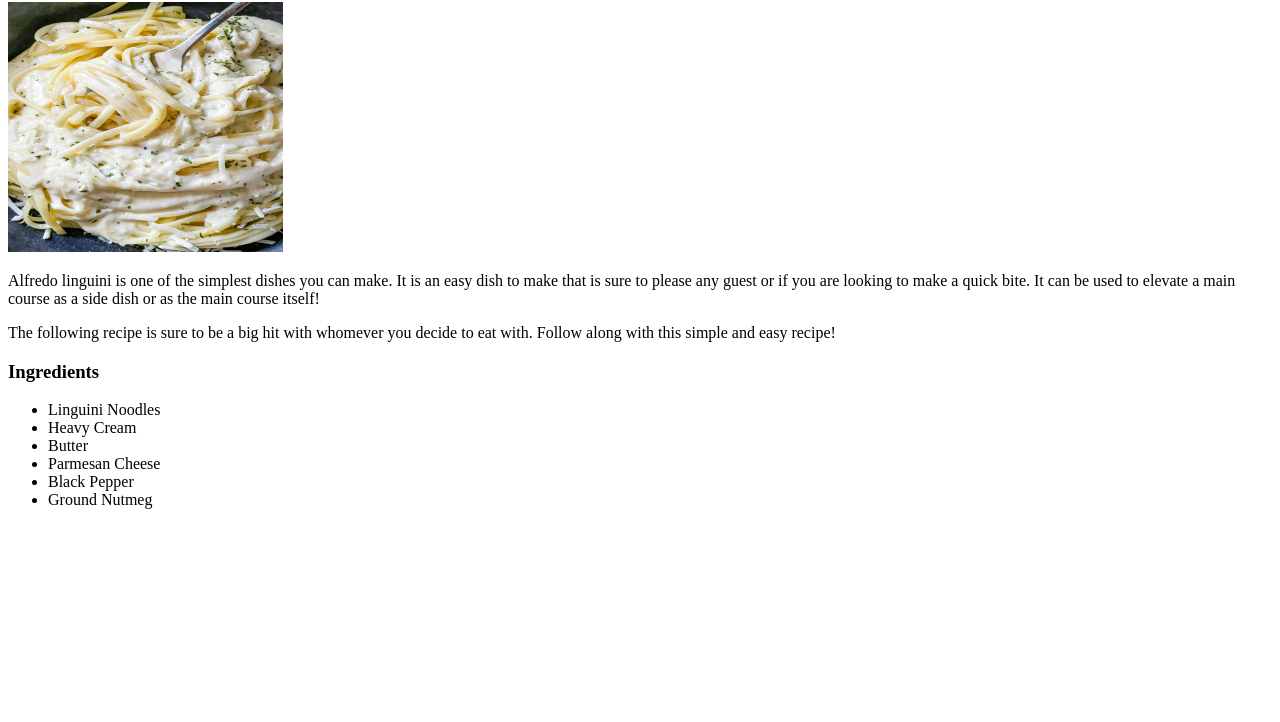
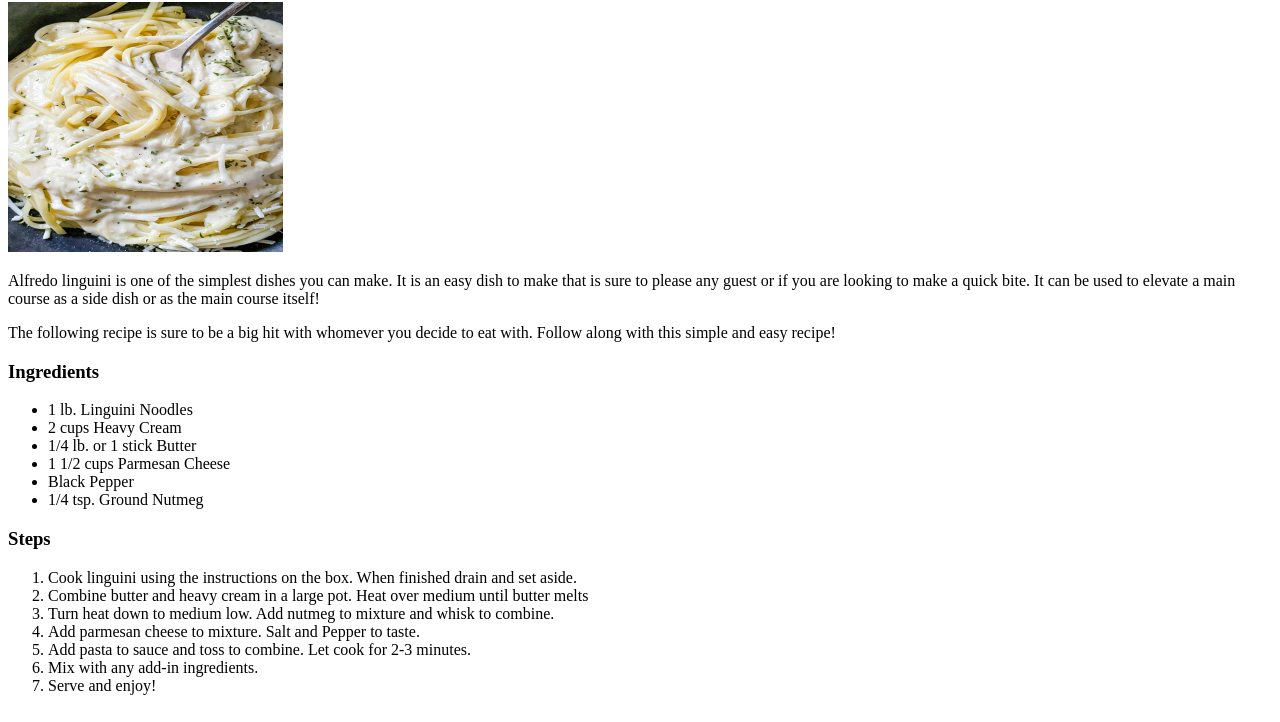
Before and after one commit to Godson5518/odin-recipes, a plain HTML site: page recipes/alfredo-linguini.html in a window 1280 px wide. Shown: the part 78-800 px from the top of the page. Drawn offline with Linux system fonts and the light colour scheme.

Commit message:
Added ordered list to Alfredo Linguini V.1

```diff
--- a/recipes/alfredo-linguini.html
+++ b/recipes/alfredo-linguini.html
@@ -20,12 +20,22 @@
     </p>
     <h3>Ingredients</h3>
     <ul>
-        <li>Linguini Noodles</li>
-        <li>Heavy Cream</li>
-        <li>Butter</li>
-        <li>Parmesan Cheese</li>
+        <li>1 lb. Linguini Noodles</li>
+        <li>2 cups Heavy Cream</li>
+        <li>1/4 lb. or 1 stick Butter</li>
+        <li>1 1/2 cups Parmesan Cheese</li>
         <li>Black Pepper</li>
-        <li>Ground Nutmeg</li>
+        <li>1/4 tsp. Ground Nutmeg</li>
     </ul>
+    <h3>Steps</h3>
+    <ol>
+        <li>Cook linguini using the instructions on the box. When finished drain and set aside.</li>
+        <li>Combine butter and heavy cream in a large pot. Heat over medium until butter melts</li>
+        <li>Turn heat down to medium low. Add nutmeg to mixture and whisk to combine.</li>
+        <li>Add parmesan cheese to mixture. Salt and Pepper to taste.</li>
+        <li>Add pasta to sauce and toss to combine. Let cook for 2-3 minutes.</li>
+        <li>Mix with any add-in ingredients.</li>
+        <li>Serve and enjoy!</li>
+    </ol>
 </body>
 </html>
```
